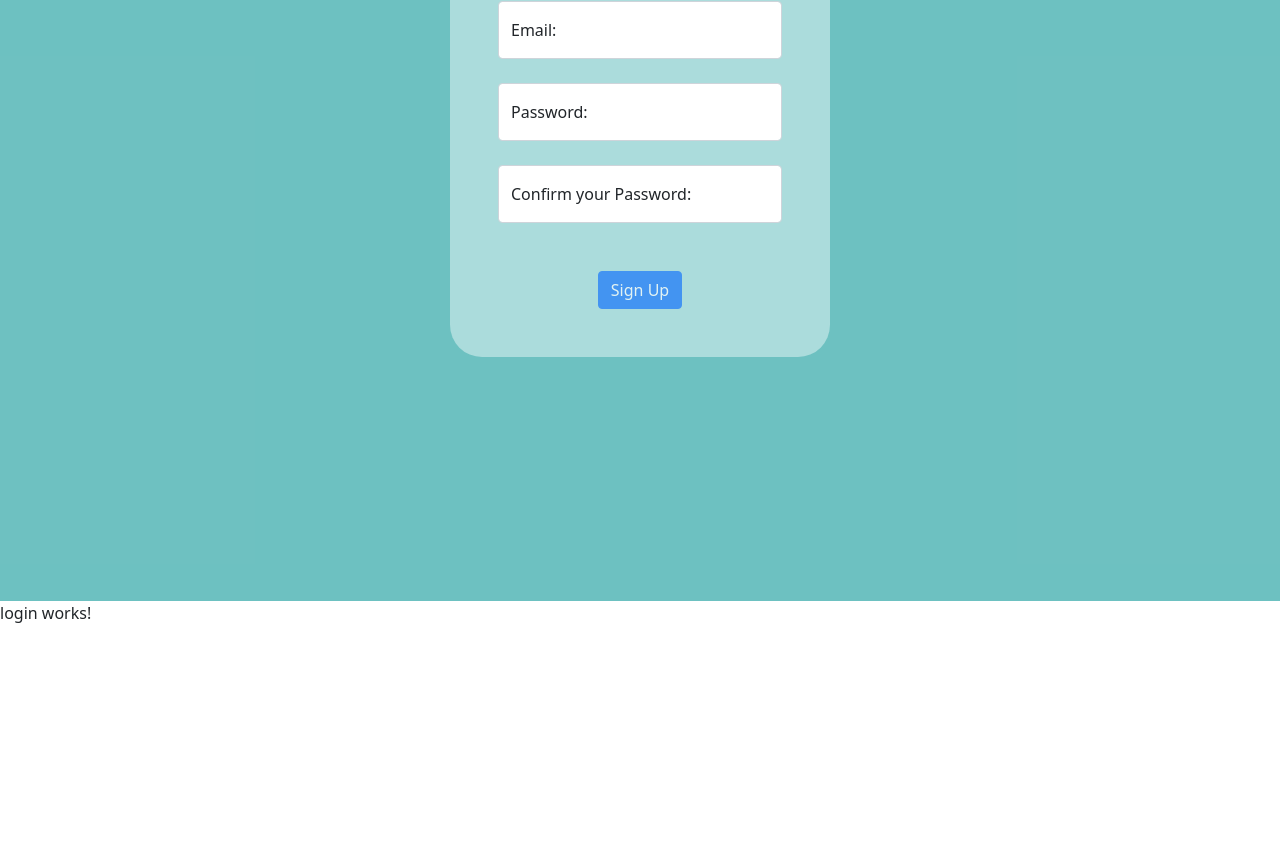
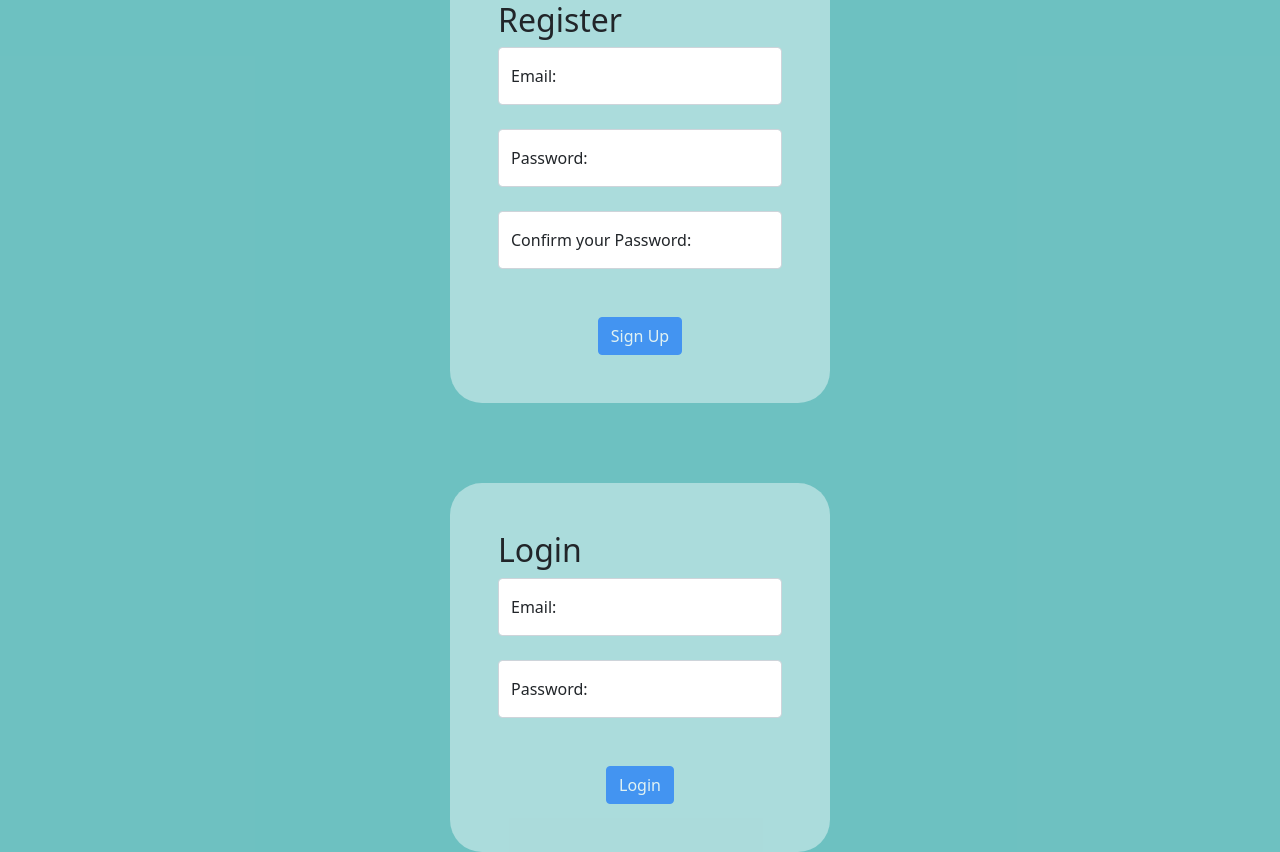
Before and after one commit to bharathpai/imagedash, an Angular app: page / in a window 1280 px wide. Shown: the part 199-1051 px from the top of the page. Before the commit the page ends 840 px from the top, so only its background shows below. Built offline with nearby package versions, Linux system fonts and the light colour scheme.

Commit message:
Added Template and Styles for Login Component -Some minor changes to the Signup Component

```diff
--- a/src/app/app.component.css
+++ b/src/app/app.component.css
@@ -3,6 +3,7 @@
     color: white;
     /* color: white; */
 }
+
 /* .box1{
     height: 1000px;
 background: url('../assets/pexels-lumn-167699.jpg') ;
@@ -11,6 +12,6 @@ background-size: 100% 100%;
 background-color: grey;
 } */
 .box1{
-    height: 100vh;
+    /* height: 100vh; */
     background-color: rgba(77, 179, 179, 0.815);
 }
--- a/src/app/app.component.html
+++ b/src/app/app.component.html
@@ -11,6 +11,5 @@
 </nav>
 
 <app-signup></app-signup>
+<app-login></app-login>
 </div>
-
-<app-login></app-login>
--- a/src/app/auth/components/login/login.component.css
+++ b/src/app/auth/components/login/login.component.css
@@ -0,0 +1,13 @@
+.row{
+    min-height: 5rem;
+}
+
+.box{
+    padding: 3rem;
+    border-radius: 2rem;
+    background-color: rgba(255, 255, 255, 0.425);
+}
+
+.box:hover{
+    background-color: rgba(255, 255, 255, 0.616);
+}
--- a/src/app/auth/components/login/login.component.html
+++ b/src/app/auth/components/login/login.component.html
@@ -1 +1,72 @@
-<p>login works!</p>
+<div class="container">
+    <div class="row"></div>
+    <div class="row">
+        <div class="col-lg-4 col-md-7 col-sm-8 col-xs-8 mx-auto box">
+            <h2>Login</h2>
+          <form [formGroup]="userDetails" class="text-center">
+              <!--Email-->
+            <div class="form-floating mb-4">
+              <input
+                type="email"
+                formControlName="email"
+                class="form-control"
+                id="email-id"
+                placeholder="Email"
+                [ngClass]="{'is-invalid':userDetails.controls['email'].touched &&
+                userDetails.controls['email'].invalid,'is-valid':userDetails.controls['email'].valid}"
+              />
+              <label for="email-id" class="form-label">Email:</label>
+            </div>
+
+            <small
+              class="alert text-danger p-0"
+              role="alert"
+              *ngIf="
+                userDetails.controls['email'].touched &&
+                userDetails.controls['email'].invalid
+              "
+            >
+              Please provide a valid email!
+            </small>
+              <!--Email-->
+
+              <!--Password-->
+            <div class="form-floating mb-4">
+              <input
+                type="password"
+                formControlName="password"
+                class="form-control"
+                id="password-1"
+                placeholder="Password"
+                [ngClass]="{'is-invalid':userDetails.controls['password'].touched &&
+                userDetails.controls['password'].invalid,'is-valid':userDetails.controls['password'].valid}"
+              />
+              <label for="password-1" class="form-label">Password:</label>
+
+            </div>
+            <small
+              class="alert text-danger p-0"
+              role="alert"
+              *ngIf="
+                userDetails.controls['password'].touched &&
+                userDetails.controls['password'].invalid
+              "
+            >
+            Your password must be 8-20 characters long, can contain letters, special characters and numbers, and must not contain spaces, or emoji.
+            </small>
+            <!--Password-->
+
+            <br>
+            <button
+                class=""
+              type="submit"
+              routerLink="/login"
+              [disabled]="!userDetails.valid"
+              class="btn btn-primary"
+            >
+              Login
+            </button>
+          </form>
+        </div>
+      </div>
+</div>
--- a/src/app/auth/components/login/login.component.ts
+++ b/src/app/auth/components/login/login.component.ts
@@ -1,4 +1,6 @@
 import { Component, OnInit } from '@angular/core';
+import { FormBuilder, FormGroup,Validators } from '@angular/forms';
+
 
 @Component({
   selector: 'app-login',
@@ -7,9 +9,12 @@ import { Component, OnInit } from '@angular/core';
 })
 export class LoginComponent implements OnInit {
 
-  constructor() { }
+  constructor(private fb:FormBuilder) { }
 
   ngOnInit(): void {
   }
-
+  userDetails:FormGroup=this.fb.group({
+    email:['',[Validators.required, Validators.email,Validators.pattern('^[a-z0-9._%+-]+@[a-z0-9.-]+\\.[a-z]{2,4}$')]],
+    password:['',[Validators.required,Validators.pattern('(?=.*[A-Za-z])(?=.*[0-9])(?=.*[$@$!#^~%*?&,.<>"\'\\;:\{\\\}\\\[\\\]\\\|\\\+\\\-\\\=\\\_\\\)\\\(\\\)\\\`\\\/\\\\\\]])[A-Za-z0-9\d$@].{8,}')]],
+    confirm:['']})
 }
--- a/src/app/auth/components/signup/signup.component.html
+++ b/src/app/auth/components/signup/signup.component.html
@@ -2,6 +2,7 @@
     <div class="row"></div>
     <div class="row">
         <div class="col-lg-4 col-md-7 col-sm-8 col-xs-8 mx-auto box">
+            <h2>Register</h2>
           <form [formGroup]="userDetails" class="text-center">
               <!--Email-->
             <div class="form-floating mb-4">
```
